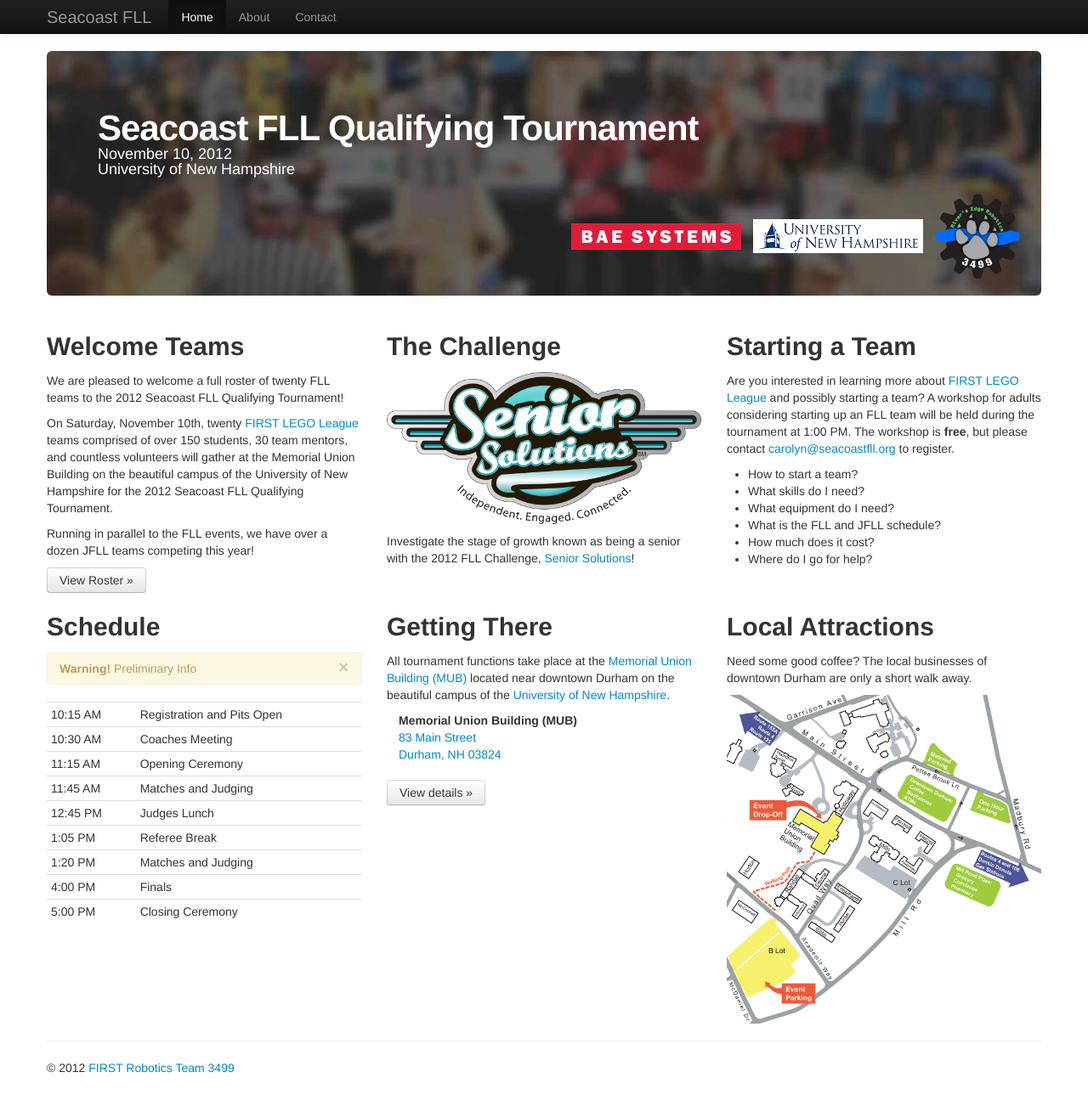
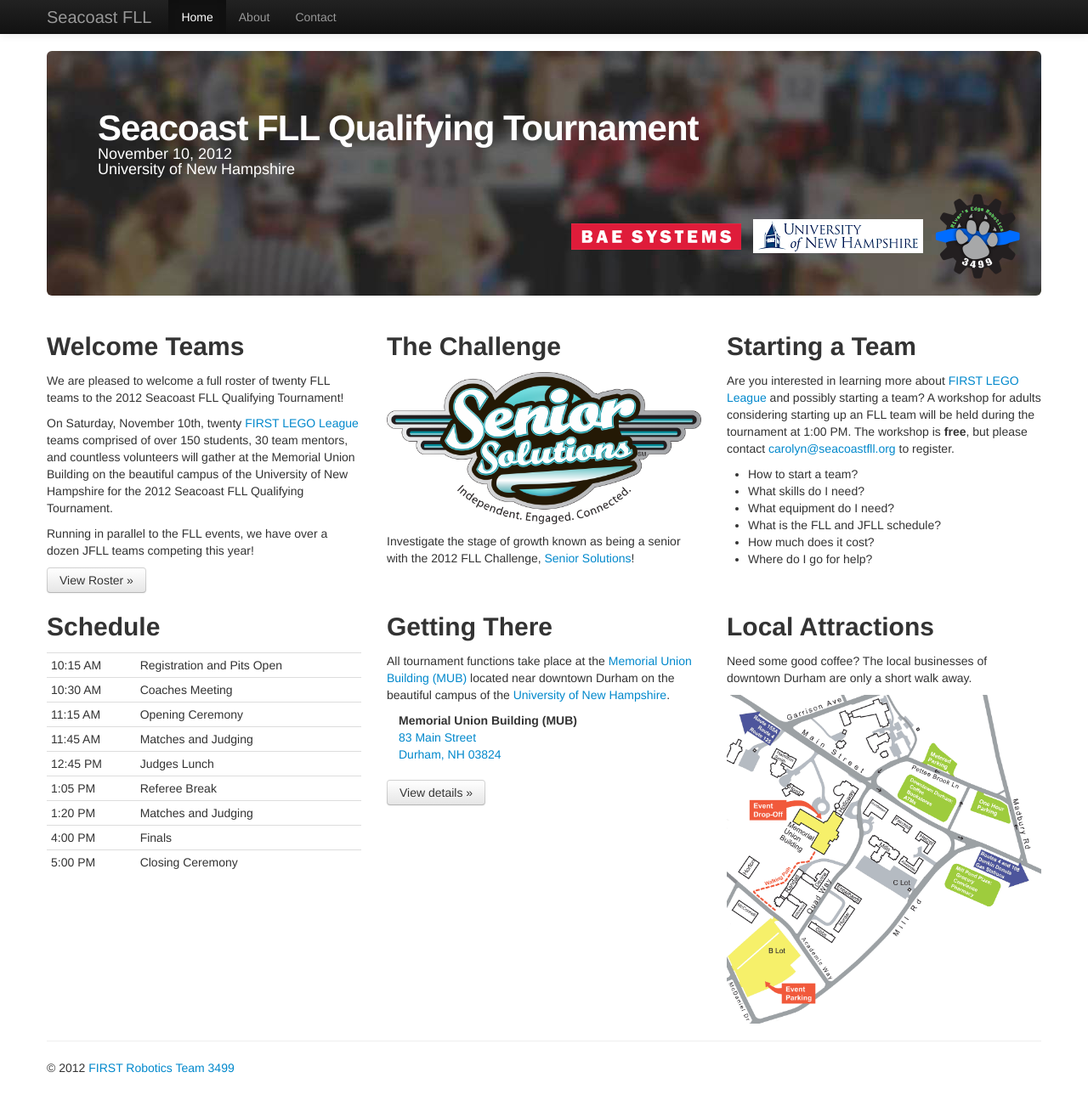
Before and after one commit to team3499/seacoastfll.org, a Jekyll site: the page built from index.html, in a window 1280 px wide and 1317 px high. Shown: the top 1302 px of the window at 85% size. Built offline with Jekyll 4.4.1, drawn with Linux system fonts in a browser that asks for light colours.

Commit message:
Remove preliminary warning on schedule

```diff
--- a/index.html
+++ b/index.html
@@ -34,10 +34,6 @@ author: Brian Turnbull
       <div class="row">
         <div class="span4">
           <h2>Schedule</h2>
-          <div class="alert">
-            <button type="button" class="close" data-dismiss="alert">×</button>
-            <strong>Warning!</strong> Preliminary Info
-          </div>
           <table class="table table-condensed">
             <tbody>
               <tr><td>10:15 AM</td><td>Registration and Pits Open</td></tr>
```
